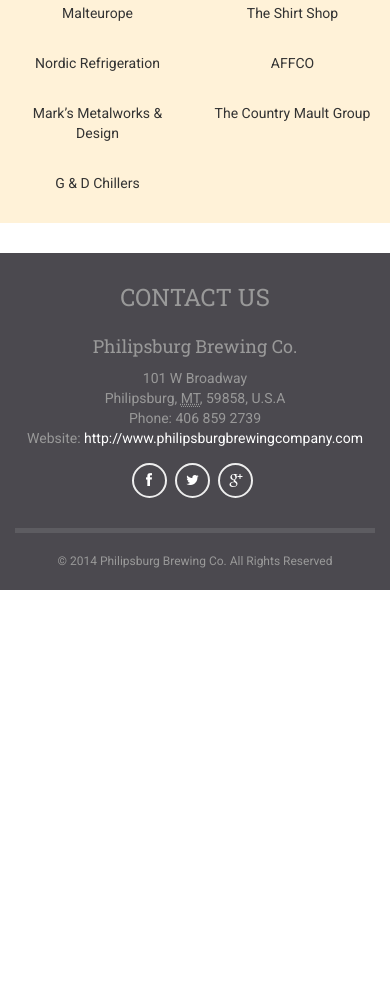
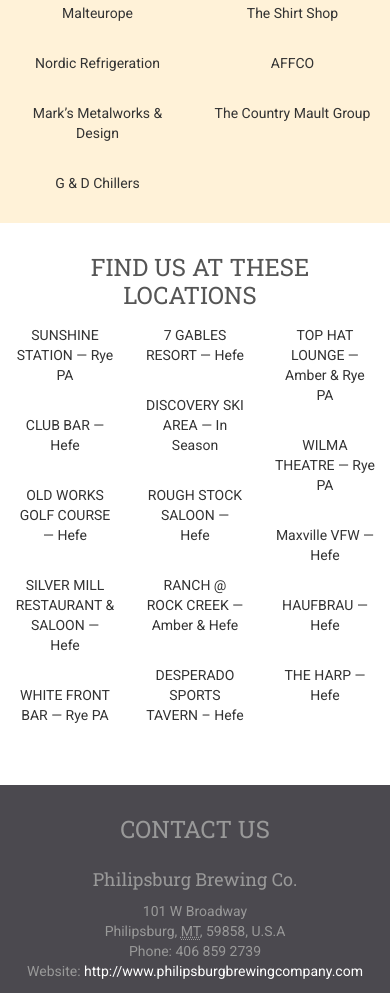
Before and after one commit to WebAheadStudios/pburgbrew, a plain HTML site: page index.html in a window 390 px wide. Shown: the part 6655-7648 px from the top of the page. Before the commit the page ends 7275 px from the top, so only its background shows below. Drawn offline with nearby package versions, Linux system fonts and the light colour scheme.

Commit message:
Add location list

```diff
--- a/index.html
+++ b/index.html
@@ -52,7 +52,7 @@
                         <li><a href="#beers" title="Go to Our Beers">Our Beers</a></li>
                         <li><a href="#portfolio" title="Go to Our Gallery">Our Gallery</a></li>
                         <li><a href="#team" title="Go to Our Staff">Our Staff</a></li>
-                        <li><a href="#clients" title="Go to Partners">Partners</a></li>
+                        <li><a href="#clients" title="Go to Clients">Find Beer</a></li>
                         <li><a href="#contact" title="Go to Contact Us">Contact</a></li>
                      </ul>
                   </div>
@@ -338,7 +338,7 @@
                   </div>
                </div>
             </section>
-            <section id="clients" class="section section-hilite section-our-clients">
+            <section id="partners" class="section section-hilite section-our-clients">
                <div class="container">
                   <h2 class="section-title"><span>COMMUNITY PARTNERS</span></h2>
                   <div class="row">
@@ -355,7 +355,35 @@
                      </div>
                   </div>
                </div>
-            </section>
+           </section>
+           <section id="clients" class="section section-center section-our-clients">
+            <div class="container">
+                <h2 class="section-title"><span>FIND US AT THESE LOCATIONS</span></h2>
+                <div class="row">
+                    <div class="col-md-4 col-sm-4 col-xs-4">
+                        <a href="http://sunshinestationmt.com/" target="_blank" rel="nofollow">SUNSHINE STATION — Rye PA</a>
+                        <a href="https://www.facebook.com/ClubBarandGrill" target="_blank" rel="nofollow">CLUB BAR — Hefe</a>
+                        <a href="http://www.oldworks.org/" target="_blank" rel="nofollow">OLD WORKS GOLF COURSE — Hefe</a>
+                        <a href="http://www.silvermillrestaurant.com/" target="_blank" rel="nofollow">SILVER MILL RESTAURANT & SALOON — Hefe</a>
+                        <a href="https://www.facebook.com/SecondClassers" target="_blank" rel="nofollow">WHITE FRONT BAR — Rye PA</a>
+                    </div>
+                    <div class="col-md-4 col-sm-4 col-xs-4">
+                        <a href="http://getlostmt.com/places/594/7-gables-resort/" target="_blank" rel="nofollow">7 GABLES RESORT — Hefe</a>
+                        <a href="http://www.skidiscovery.com/" target="_blank" rel="nofollow">DISCOVERY SKI AREA — In Season</a>
+                        <a href="https://www.facebook.com/pages/Rough-Stock-Saloon/116081571758167" target="_blank" rel="nofollow">ROUGH STOCK SALOON — Hefe</a>
+                        <a href="http://www.theranchatrockcreek.com/" target="_blank" rel="nofollow">RANCH @ ROCK CREEK — Amber & Hefe</a>
+                        <a href="https://plus.google.com/102682718396493447795/about" target="_blank" rel="nofollow">DESPERADO SPORTS TAVERN – Hefe</a>
+                    </div>
+                    <div class="col-md-4 col-sm-4 col-xs-4">
+                        <a href="http://tophatlounge.com/" target="_blank" rel="nofollow">TOP HAT LOUNGE — Amber & Rye PA</a>
+                        <a href="http://thewilma.com/" target="_blank" rel="nofollow">WILMA THEATRE — Rye PA</a>
+                        <a href="https://www.facebook.com/pages/VFW-Post-8292/163794277096249" target="_blank" rel="nofollow">Maxville VFW — Hefe</a>
+                        <a href="https://www.facebook.com/pages/The-Haufbrau/153010714763246" target="_blank" rel="nofollow">HAUFBRAU — Hefe</a>
+                        <a href="https://www.facebook.com/pages/The-Harp-Pub/298347283524571" target="_blank" rel="nofollow">THE HARP — Hefe</a>
+                    </div>
+                </div>
+            </div>
+           </section>
          </main>
          <section id="contact" class="section section-center section-contact">
          <footer id="footer" class="site-footer">
```
